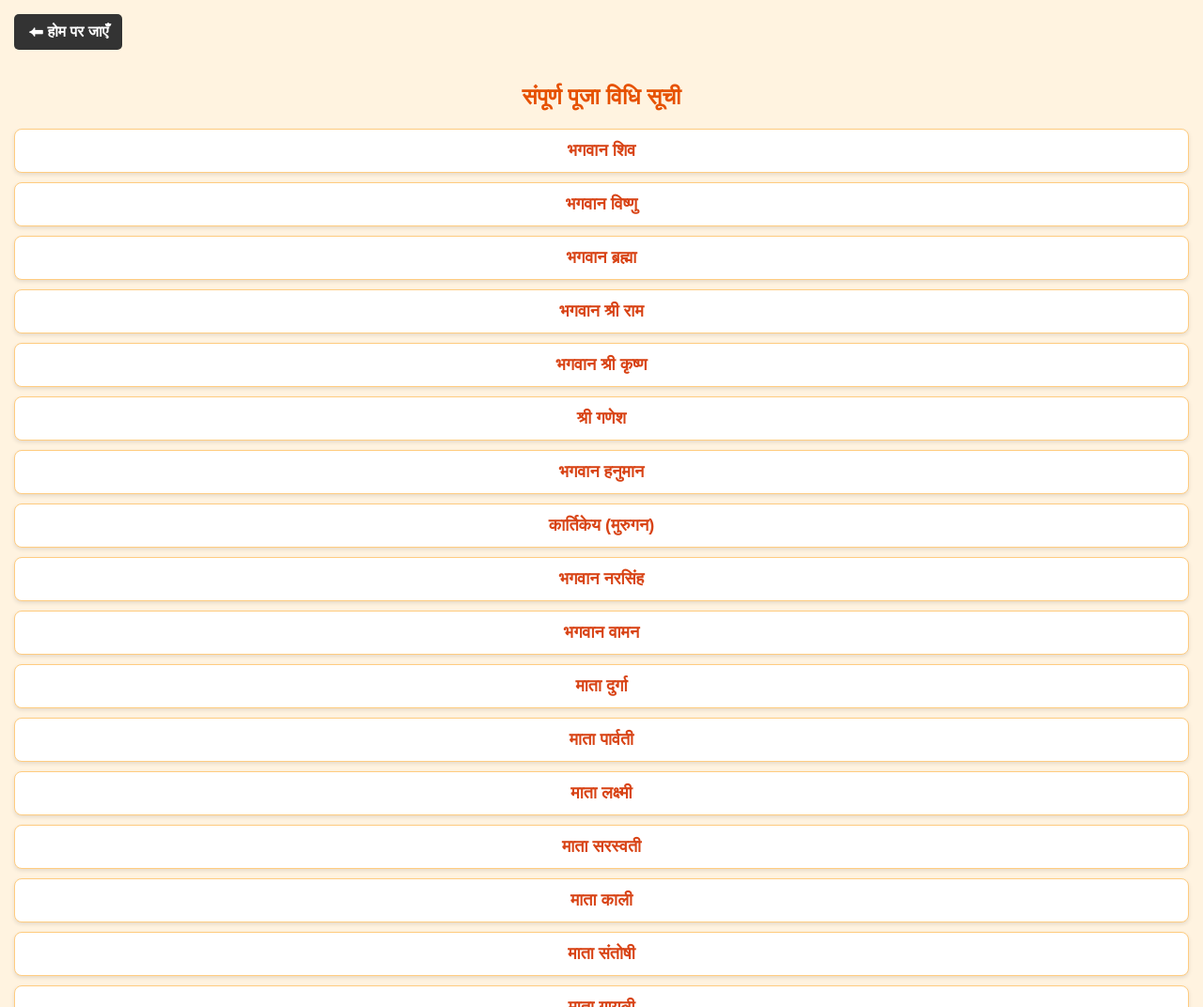
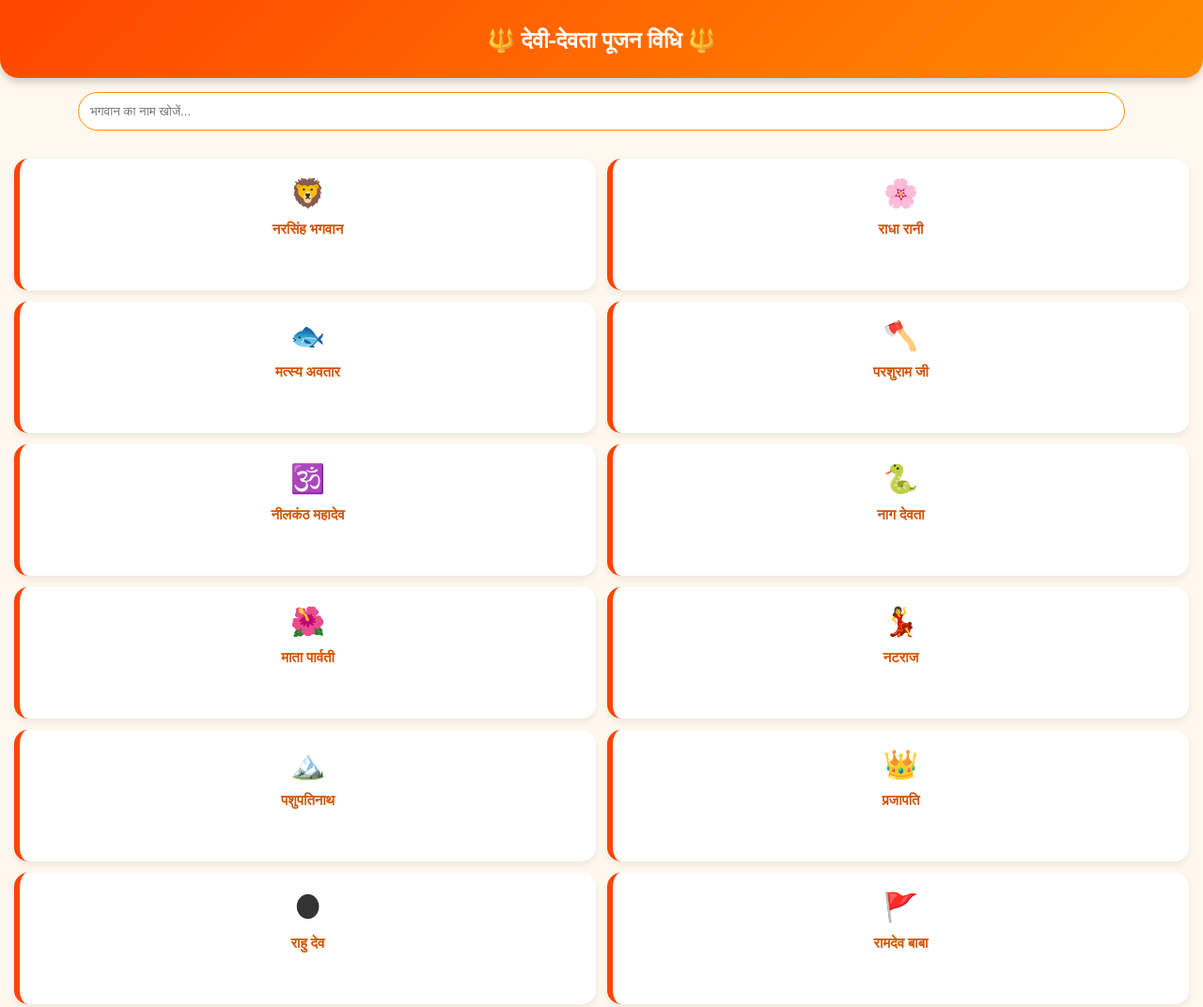
Before and after one commit to sanjaytanwar67276-lab/bhaktibeats-, a plain HTML site: page puja.html in a window 1280 px wide. Shown: the top 1072 px of the page at 94% size. Drawn offline with Linux system fonts and the light colour scheme.

Commit message:
Revise puja.html with new layout and styles

```diff
--- a/puja.html
+++ b/puja.html
@@ -1,39 +1,106 @@
 <!DOCTYPE html>
-<html>
+<html lang="hi">
 <head>
-  <title>संपूर्ण पूजा मेन्यू</title>
-  <meta name="viewport" content="width=device-width, initial-scale=1">
+    <meta charset="UTF-8">
+    <meta name="viewport" content="width=device-width, initial-scale=1.0">
+    <title>संपूर्ण पूजा विधि - श्री भक्ति सागर</title>
+    <link rel="stylesheet" href="style.css">
     <style>
-    body {
-      background-color: #FFF3E0;
-      font-family: sans-serif;
-      margin: 0;
+        .menu-grid {
+            display: grid;
+            grid-template-columns: 1fr 1fr;
+            gap: 12px;
             padding: 15px;
+        }
+        .menu-item {
+            flex-direction: column;
             text-align: center;
+            padding: 15px 5px;
+            min-height: 110px;
         }
-    h1 {
-      color: #E65100;
-      margin-bottom: 20px;
-      font-size: 24px;
+        .icon { font-size: 30px; margin-bottom: 8px; margin-right: 0; }
+        h3 { font-size: 15px; margin: 0; color: #d35400; }
+
+        /* सर्च बॉक्स का स्टाइल */
+        .search-box {
+            width: 85%;
+            padding: 12px;
+            margin: 15px auto;
+            display: block;
+            border-radius: 25px;
+            border: 1px solid #ff8c00;
+            outline: none;
         }
-    .menu-btn {
-      background-color: white;
-      color: #D84315;
-      padding: 12px;
-      border-radius: 8px;
-      display: block;
-      margin-bottom: 10px;
-      text-decoration: none;
-      font-size: 18px;
-      font-weight: bold;
-      box-shadow: 0 2px 4px rgba(0,0,0,0.1);
-      border: 1px solid #FFCC80;
+    </style>
+</head>
+<body>
+    <div class="header">
+        <h1>🔱 देवी-देवता पूजन विधि 🔱</h1>
+    </div>
+
+    <input type="text" id="searchInput" class="search-box" placeholder="भगवान का नाम खोजें..." onkeyup="filterMenu()">
+
+    <div class="menu-grid" id="menuGrid">
+        <div class="menu-item" onclick="window.location.href='narsingh.html'">
+            <div class="icon">🦁</div><h3>नरसिंह भगवान</h3>
+        </div>
+        <div class="menu-item" onclick="window.location.href='radha_rani.html'">
+            <div class="icon">🌸</div><h3>राधा रानी</h3>
+        </div>
+        <div class="menu-item" onclick="window.location.href='matsya_avatar.html'">
+            <div class="icon">🐟</div><h3>मत्स्य अवतार</h3>
+        </div>
+        <div class="menu-item" onclick="window.location.href='parshuram.html'">
+            <div class="icon">🪓</div><h3>परशुराम जी</h3>
+        </div>
+        <div class="menu-item" onclick="window.location.href='neelkanth.html'">
+            <div class="icon">🕉️</div><h3>नीलकंठ महादेव</h3>
+        </div>
+        <div class="menu-item" onclick="window.location.href='nag_devta.html'">
+            <div class="icon">🐍</div><h3>नाग देवता</h3>
+        </div>
+        <div class="menu-item" onclick="window.location.href='parvati.html'">
+            <div class="icon">🌺</div><h3>माता पार्वती</h3>
+        </div>
+        <div class="menu-item" onclick="window.location.href='natraj.html'">
+            <div class="icon">💃</div><h3>नटराज</h3>
+        </div>
+        <div class="menu-item" onclick="window.location.href='pashupatinath.html'">
+            <div class="icon">🏔️</div><h3>पशुपतिनाथ</h3>
+        </div>
+        <div class="menu-item" onclick="window.location.href='prajapati.html'">
+            <div class="icon">👑</div><h3>प्रजापति</h3>
+        </div>
+        <div class="menu-item" onclick="window.location.href='rahu_dev.html'">
+            <div class="icon">🌑</div><h3>राहु देव</h3>
+        </div>
+        <div class="menu-item" onclick="window.location.href='ramdev_baba.html'">
+            <div class="icon">🚩</div><h3>रामदेव बाबा</h3>
+        </div>
+        <div class="menu-item" onclick="window.location.href='rama.html'">
+            <div class="icon">🏹</div><h3>श्री राम</h3>
+        </div>
+        </div>
+
+    <button class="whatsapp-btn" style="background:#ff8c00; width:90%; margin:20px auto; display:block;" onclick="window.location.href='index.html'">मुख्य पेज पर वापस जाएं</button>
+
+    <script>
+        // सर्च फिल्टर के लिए छोटा सा कोड
+        function filterMenu() {
+            let input = document.getElementById('searchInput').value.toLowerCase();
+            let items = document.getElementsByClassName('menu-item');
+            for (let i = 0; i < items.length; i++) {
+                if (items[i].innerText.toLowerCase().includes(input)) {
+                    items[i].style.display = "";
+                } else {
+                    items[i].style.display = "none";
                 }
-    .back-btn {
-      background-color: #333;
-      color: white;
-      padding: 10px 15px;
-      text-decoration: none;
+            }
+        }
+    </script>
+    <script src="script.js"></script>
+</body>
+</html>
       border-radius: 5px;
       display: inline-block;
       margin-bottom: 20px;
```
Lines whose indentation alone changed are shown as unchanged.
